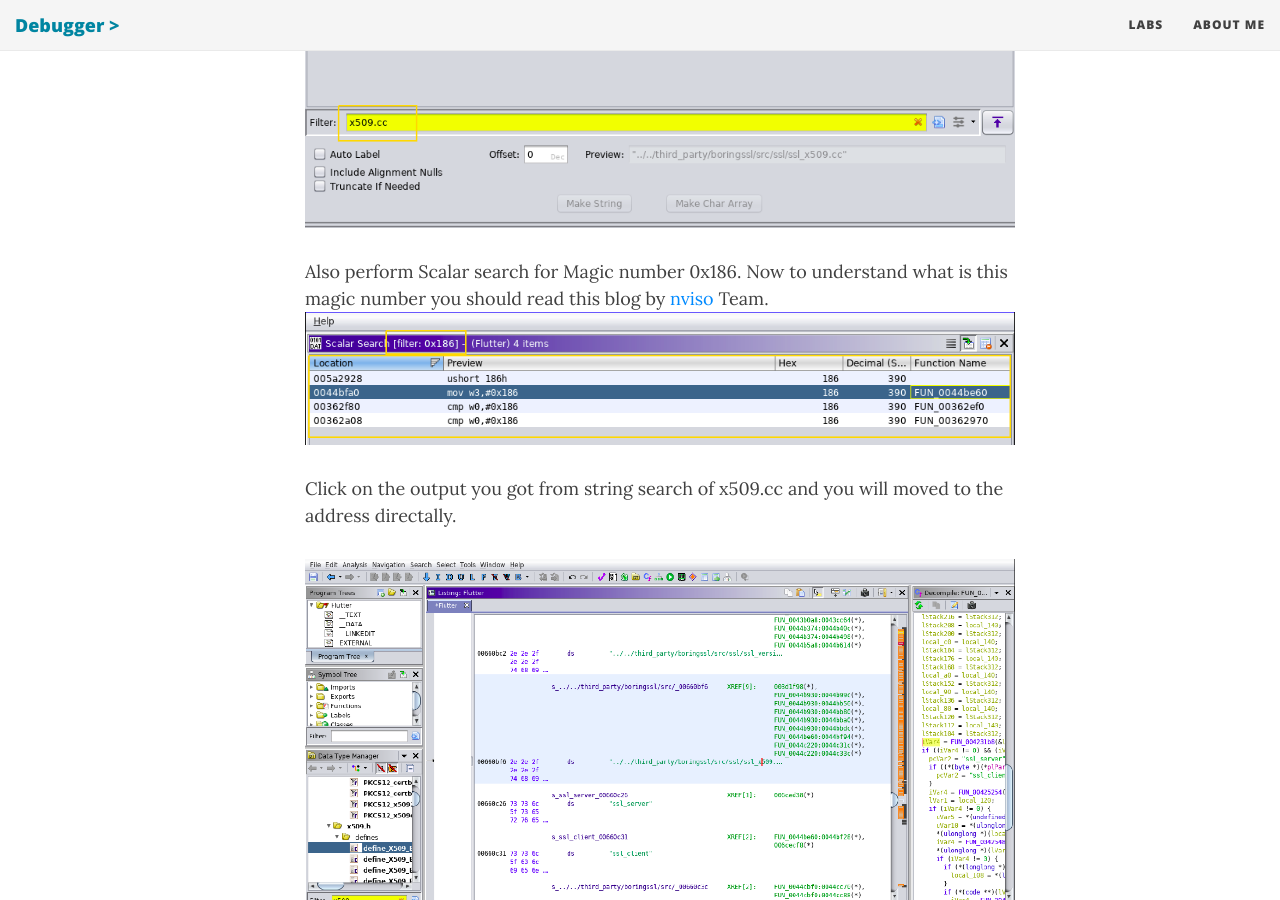
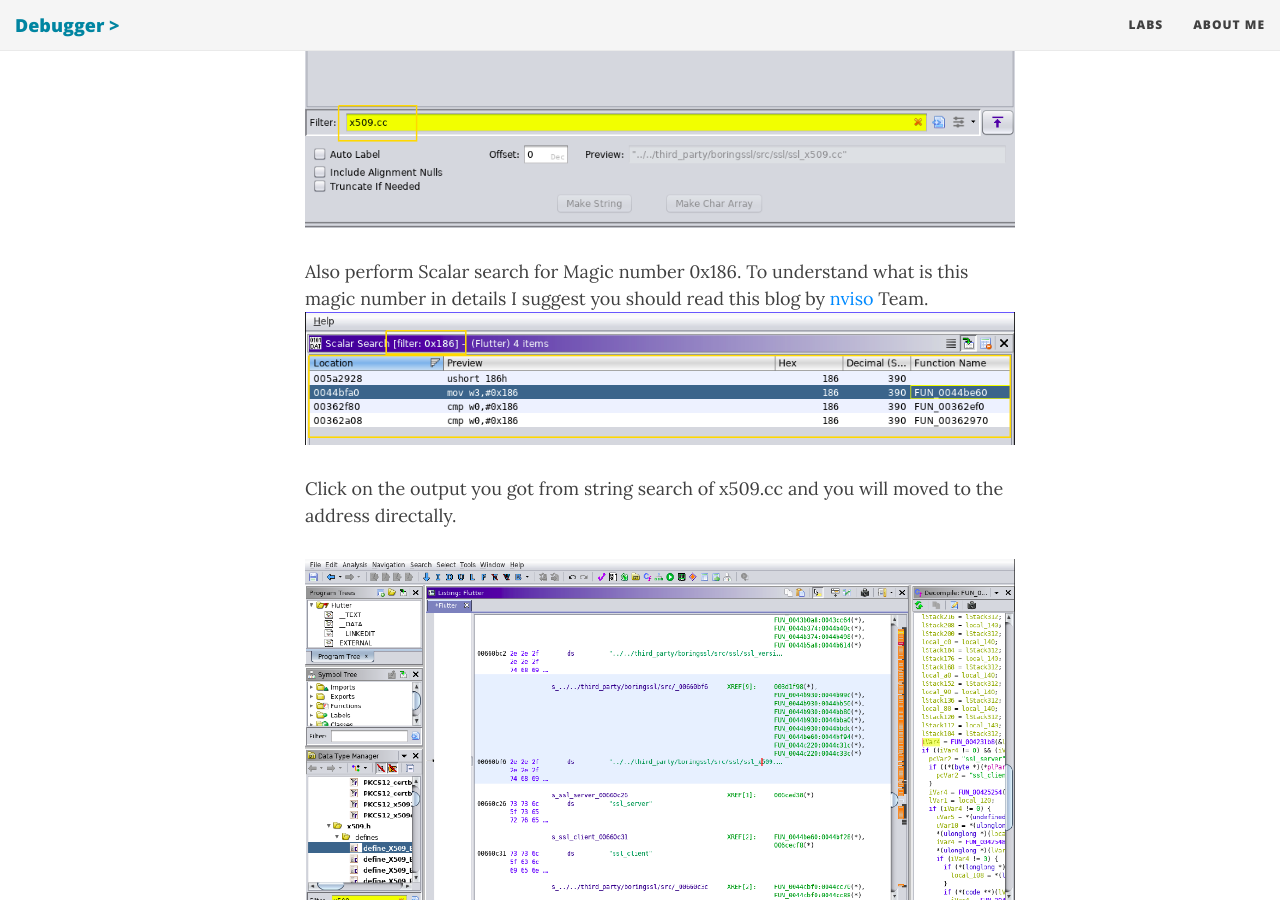
Before and after one commit to bhattsameer/bhattsameer.github.io, a Jekyll site: the page built from _posts/2021/2021-06-23-Intercepting-flutter-iOS-application.md, in a window 1280 px wide and 900 px high, scrolled down 7619 px. Built offline with Jekyll 4.4.1, drawn with Linux system fonts in a browser that asks for light colours; nearby versions of some CDN libraries.

Commit message:
Update 2021-06-23-Intercepting-flutter-iOS-application.md

```diff
--- a/_posts/2021/2021-06-23-Intercepting-flutter-iOS-application.md
+++ b/_posts/2021/2021-06-23-Intercepting-flutter-iOS-application.md
@@ -182,7 +182,7 @@ C. Now we can run the app in jailbroken device, let's move ahead.
     ![12_1.png](/images/Intercepting_flutter_iOS_application/12_1.png)
 
     Also perform Scalar search for Magic number 0x186.
-    Now to understand what is this magic number you should read this blog by [nviso](https://blog.nviso.eu/2020/05/20/intercepting-flutter-traffic-on-android-x64/) Team.
+    To understand what is this magic number in details I suggest you should read this blog by [nviso](https://blog.nviso.eu/2020/05/20/intercepting-flutter-traffic-on-android-x64/) Team.
     ![13.png](/images/Intercepting_flutter_iOS_application/13.png)
 
     Click on the output you got from string search of x509.cc and you will moved to the address directally.
```
